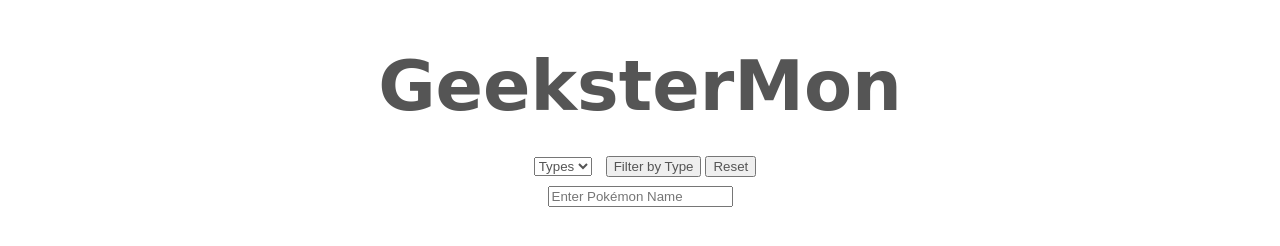
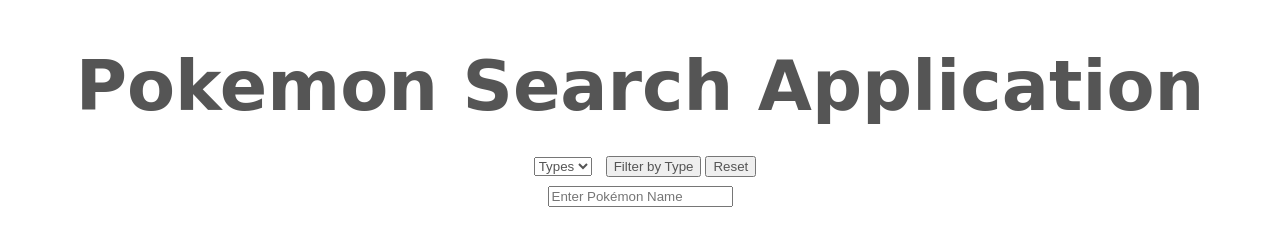
Before and after one commit to asgarsidd/Javascript-Task, a plain HTML site: page Pokemon_Project/index.html in a window 1280 px wide. Drawn offline with Linux system fonts and the light colour scheme; no server answers.

Commit message:
pokemon Updated

```diff
--- a/Pokemon_Project/index.html
+++ b/Pokemon_Project/index.html
@@ -9,7 +9,7 @@
   <body>
     <div class="content-wrapper">
       <header>
-        <h1>GeeksterMon</h1>
+        <h1>Pokemon Search Application</h1>
       </header>
       <main>
         <form id="pokemon-type-filter">
```
